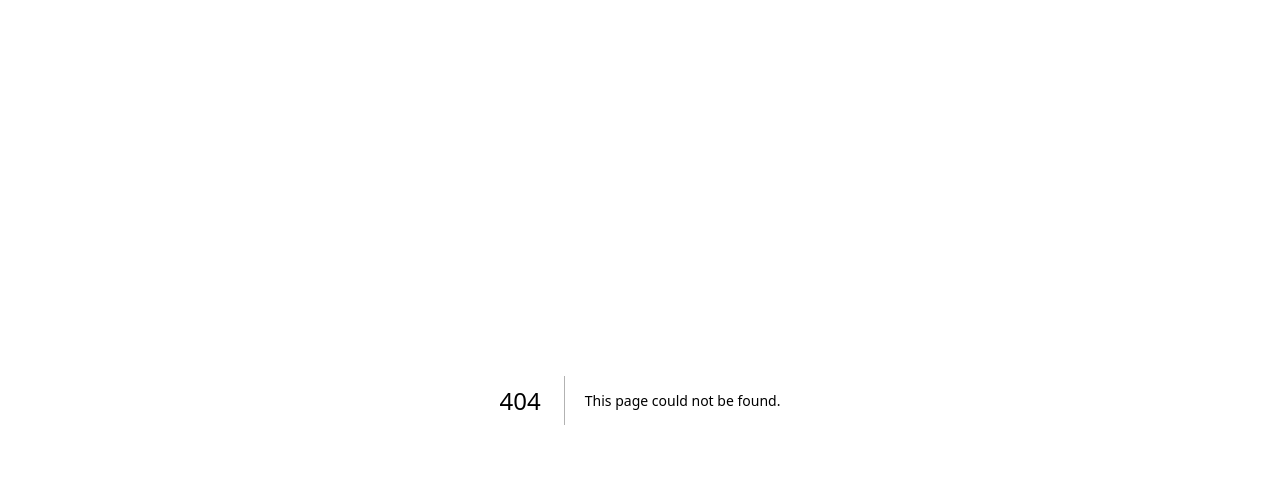
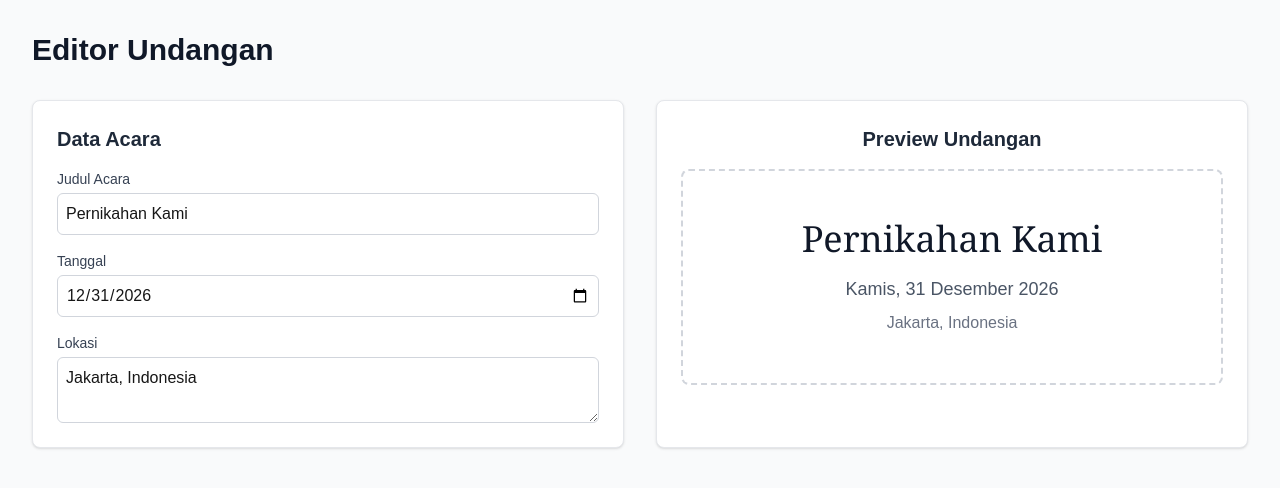
Before and after one commit to sopan212/ars-invitation, a Next.js app: page /editor in a window 1280 px wide. Before the commit this address had no page. Shown: the top 488 px of the page. Built offline with nearby package versions, Linux system fonts and the light colour scheme.

Commit message:
Add editor page

```diff
--- /dev/null
+++ b/app/editor/page.tsx
@@ -0,0 +1,60 @@
+'use client';
+
+import { useState } from 'react';
+
+export default function EditorPage() {
+  const [title, setTitle] = useState('Pernikahan Kami');
+  const [date, setDate] = useState('2026-12-31');
+  const [location, setLocation] = useState('Jakarta, Indonesia');
+
+  return (
+    <div className="min-h-screen bg-gray-50 p-8">
+      <h1 className="text-3xl font-bold mb-8 text-gray-900">Editor Undangan</h1>
+
+      <div className="grid grid-cols-1 md:grid-cols-2 gap-8">
+        {/* Form Input */}
+        <div className="bg-white p-6 rounded-lg shadow-sm border border-gray-200">
+          <h2 className="text-xl font-semibold mb-4 text-gray-800">Data Acara</h2>
+          <div className="space-y-4">
+            <div>
+              <label className="block text-sm font-medium text-gray-700">Judul Acara</label>
+              <input
+                type="text"
+                value={title}
+                onChange={(e) => setTitle(e.target.value)}
+                className="mt-1 block w-full rounded-md border border-gray-300 p-2"
+              />
+            </div>
+            <div>
+              <label className="block text-sm font-medium text-gray-700">Tanggal</label>
+              <input
+                type="date"
+                value={date}
+                onChange={(e) => setDate(e.target.value)}
+                className="mt-1 block w-full rounded-md border border-gray-300 p-2"
+              />
+            </div>
+            <div>
+              <label className="block text-sm font-medium text-gray-700">Lokasi</label>
+              <textarea
+                value={location}
+                onChange={(e) => setLocation(e.target.value)}
+                className="mt-1 block w-full rounded-md border border-gray-300 p-2"
+              />
+            </div>
+          </div>
+        </div>
+
+        {/* Preview Section */}
+        <div className="bg-white p-6 rounded-lg shadow-sm border border-gray-200 text-center">
+          <h2 className="text-xl font-semibold mb-4 text-gray-800">Preview Undangan</h2>
+          <div className="border-2 border-dashed border-gray-300 p-12 rounded-lg">
+            <h3 className="text-4xl font-serif mb-4 text-gray-900">{title}</h3>
+            <p className="text-lg text-gray-600 mb-2">{new Date(date).toLocaleDateString('id-ID', { weekday: 'long', year: 'numeric', month: 'long', day: 'numeric' })}</p>
+            <p className="text-md text-gray-500">{location}</p>
+          </div>
+        </div>
+      </div>
+    </div>
+  );
+}
```
